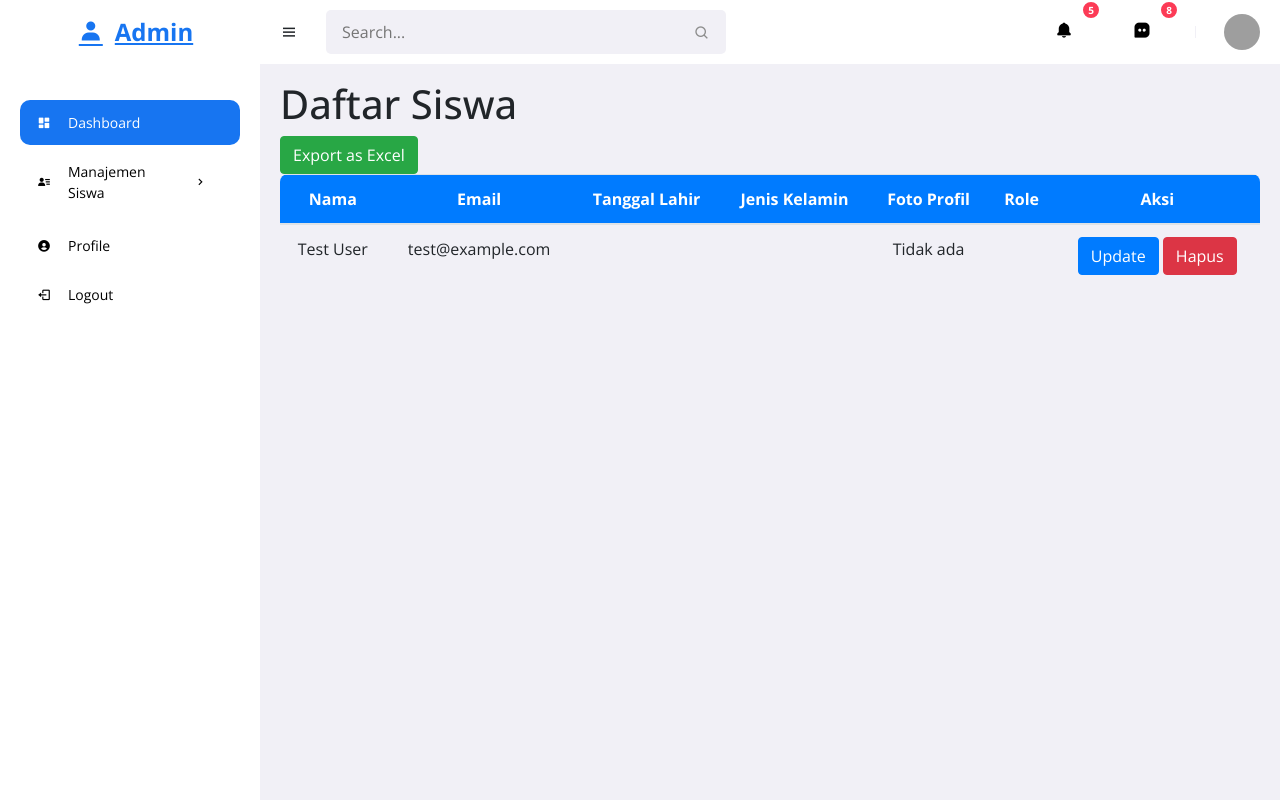
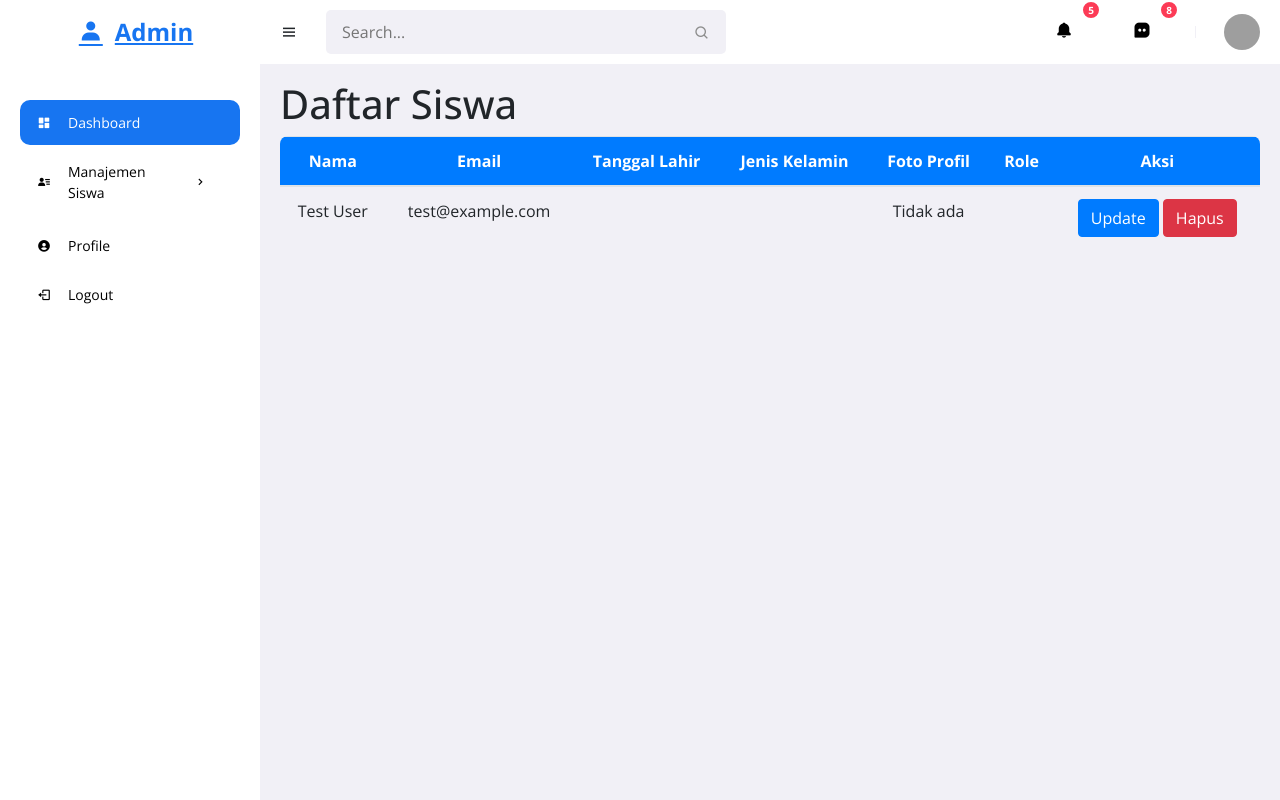
Before and after one commit to MFikriR/luna-project, a Laravel app: page /admin/daftar-siswa in a window 1280 px wide. Run offline with Laravel 12, Linux system fonts and the light colour scheme; data comes from the database, SQL or seed files in the repository; parts of the project's set-up code (start-up, migrations or seed data) failed here and were passed over; grey boxes are pictures that could not be loaded.

Commit message:
fix error

```diff
--- a/resources/views/admin/daftar-siswa.blade.php
+++ b/resources/views/admin/daftar-siswa.blade.php
@@ -3,7 +3,7 @@
 @section('content')
 <h1>Daftar Siswa</h1>
 <div class="export-buttons">
-    <a href="{{ route('siswa.export-excel') }}" class="btn btn-success">Export as Excel</a>
+    {{-- <a href="{{ route('siswa.export-excel') }}" class="btn btn-success">Export as Excel</a> --}}
 </div>
 <table class="table">
     <thead>
```
